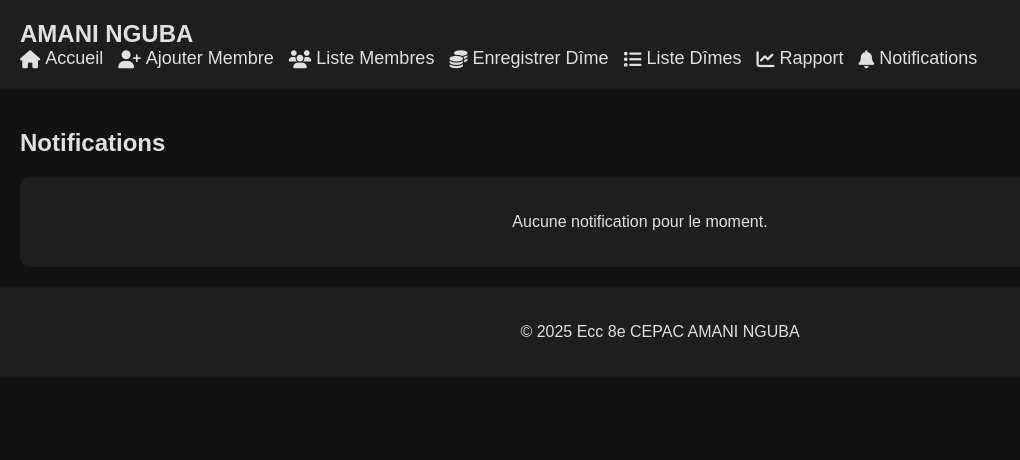
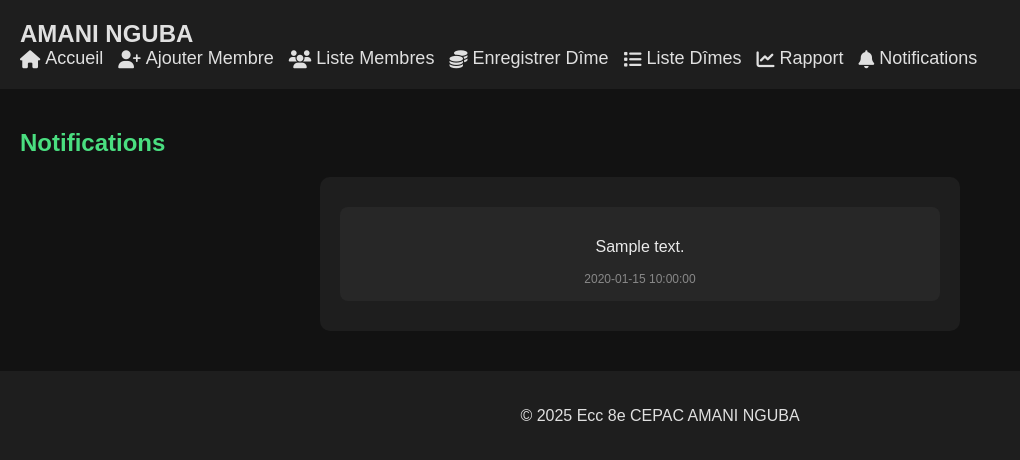
Before and after one commit to Andrebeet1/dimeamaninguba, a Flask app: template templates/notifications.html in a window 1280 px wide. Shown: the top 460 px of the page, without its empty margins (0-1020 px from the left). Run offline with Flask 3, Linux system fonts and the light colour scheme; the template is opened without the code that fills it: most values are stand-ins (such as "Sample title", 1, 10 or a date in 2020).

Commit message:
Update notifications.html

```diff
--- a/templates/notifications.html
+++ b/templates/notifications.html
@@ -2,8 +2,18 @@
 {% block title %}Notifications{% endblock %}
 {% block content %}
 <h2>Notifications</h2>
+
 <div class="notifications">
-    <p>Aucune notification pour le moment.</p>
+    {% if notifications %}
+        {% for notification in notifications %}
+            <div class="notification-item">
+                <p>{{ notification.message }}</p>
+                <span class="notification-date">{{ time_ago(notification.date_created) }}</span>
+            </div>
+        {% endfor %}
+    {% else %}
+        <p>Aucune notification pour le moment.</p>
+    {% endif %}
 </div>
 
 <style>
@@ -12,6 +22,29 @@
     padding: 20px;
     border-radius: 10px;
     text-align: center;
+    max-width: 600px;
+    margin: 20px auto;
+}
+
+.notification-item {
+    background-color: #272727;
+    padding: 15px;
+    border-radius: 8px;
+    margin: 10px 0;
+    color: #EAEAEA;
+    position: relative;
+}
+
+.notification-date {
+    display: block;
+    font-size: 12px;
+    color: #888;
+    margin-top: 5px;
+}
+
+h2 {
+    color: #4ADE80;
+    margin-bottom: 20px;
 }
 </style>
 {% endblock %}
```
